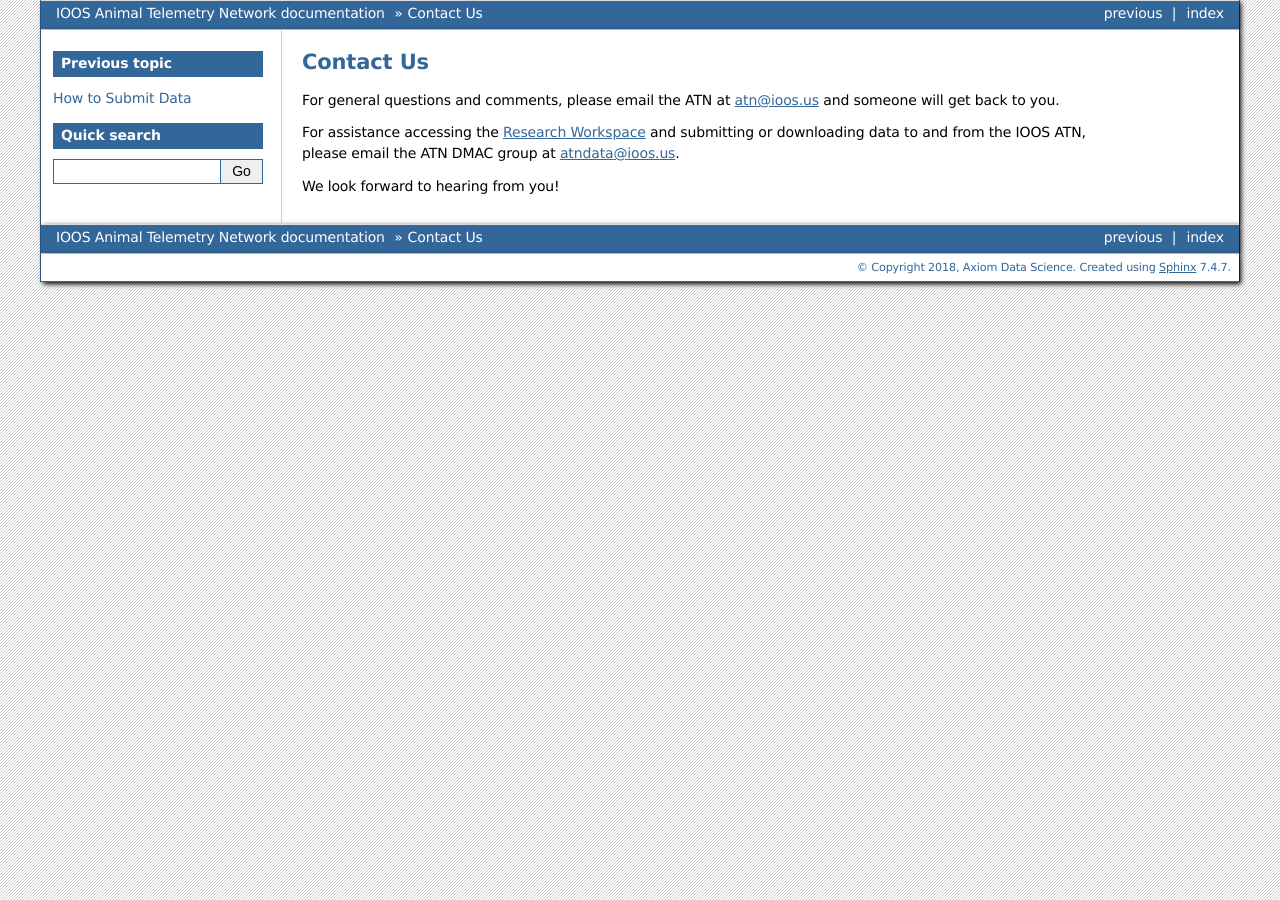
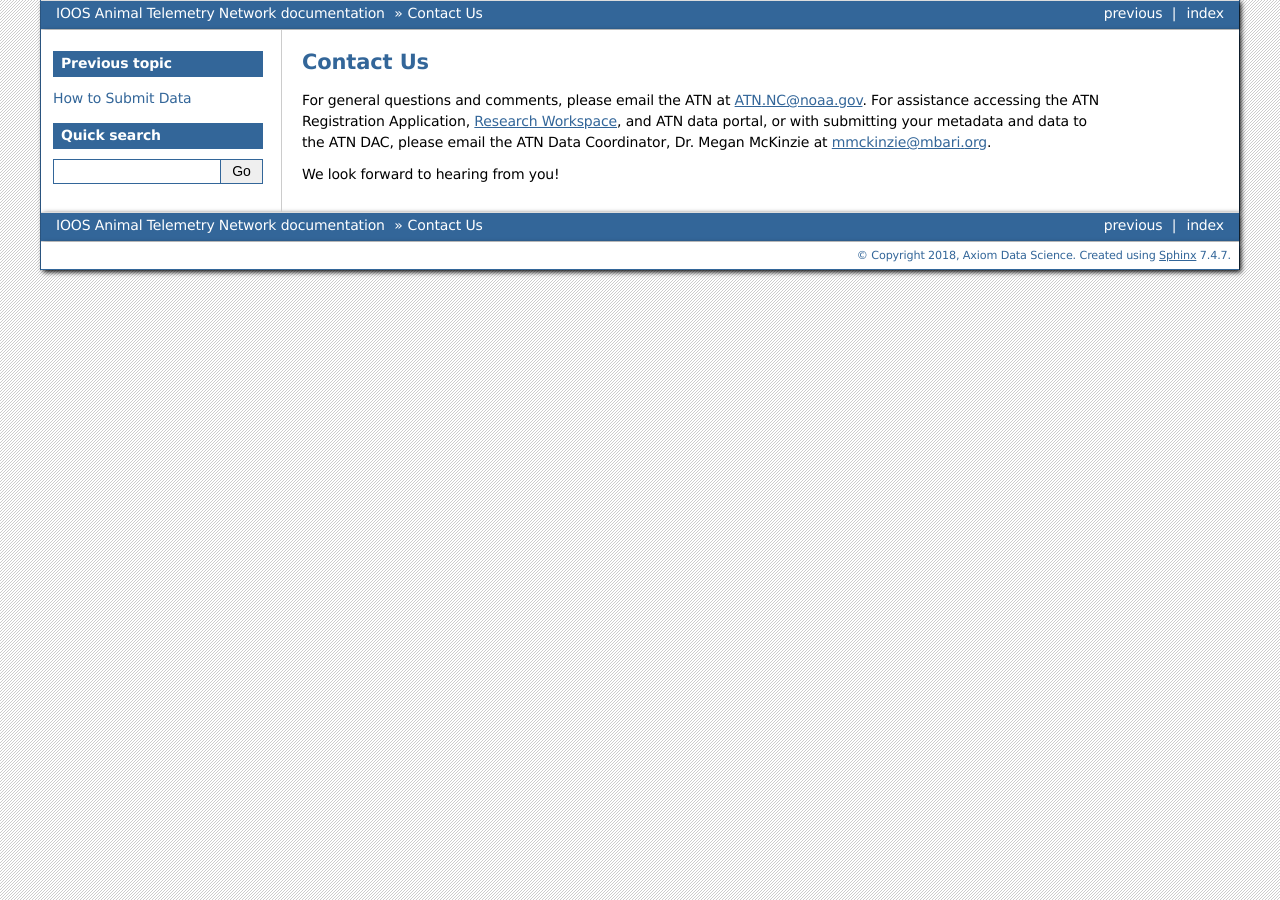
Before and after one commit to ioos/atn-docs, a Sphinx documentation site: the page built from docs/contact-us.rst, in a window 1280 px wide. Built offline with Sphinx 7.4.7, drawn with Linux system fonts in a browser that asks for light colours.

Commit message:
updating contact us

```diff
--- a/docs/contact-us.rst
+++ b/docs/contact-us.rst
@@ -3,8 +3,6 @@
 Contact Us
 ==========
 
-For general questions and comments, please email the ATN at atn@ioos.us and someone will get back to you.
-
-For assistance accessing the `Research Workspace <https://researchworkspace.com/>`_ and submitting or downloading data to and from the IOOS ATN, please email the ATN DMAC group at atndata@ioos.us.
+For general questions and comments, please email the ATN at ATN.NC@noaa.gov. For assistance accessing the ATN Registration Application, `Research Workspace <https://researchworkspace.com/>`_, and ATN data portal, or with submitting your metadata and data to the  ATN DAC, please email the ATN Data Coordinator, Dr. Megan McKinzie at mmckinzie@mbari.org.
 
 We look forward to hearing from you!
```
